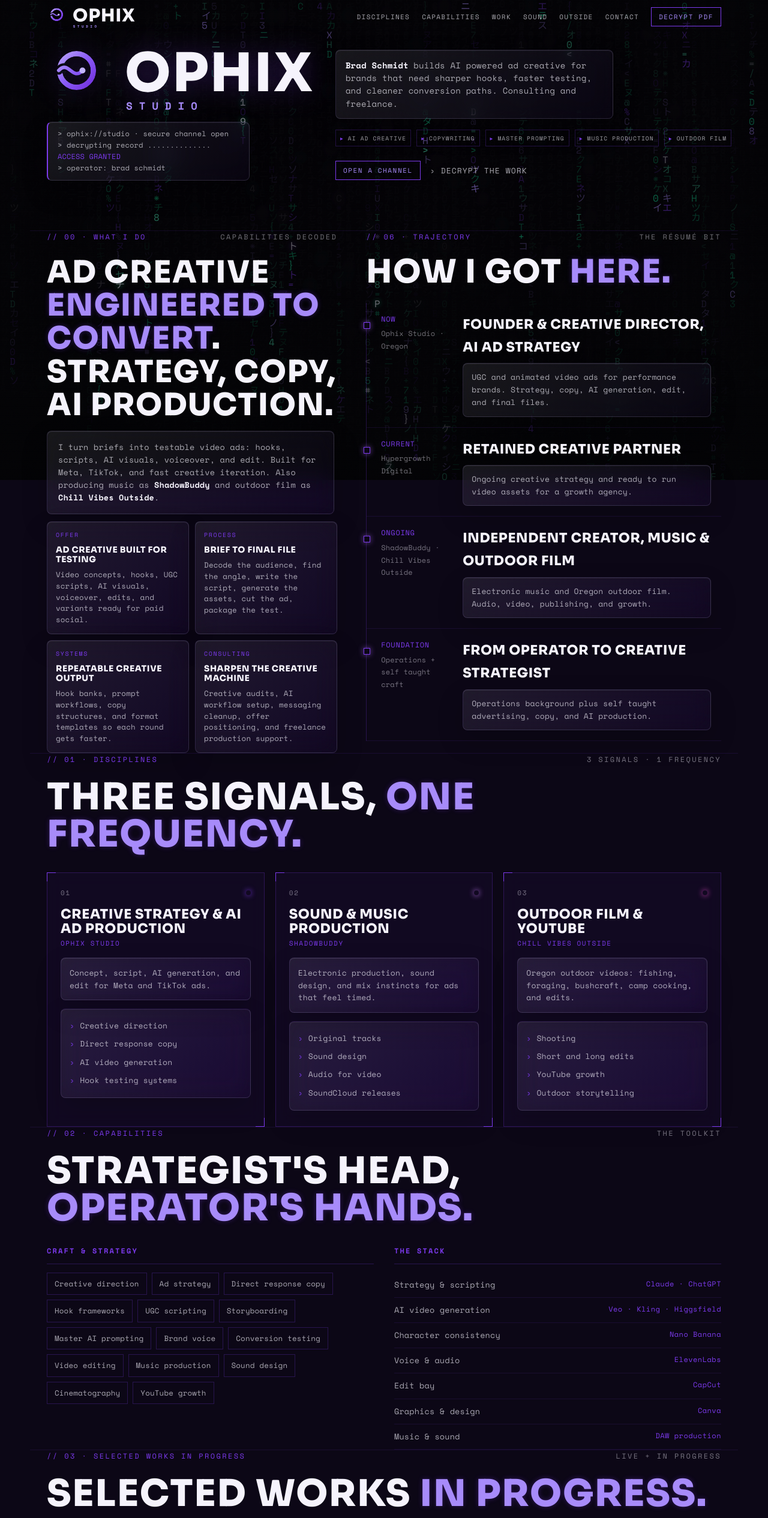
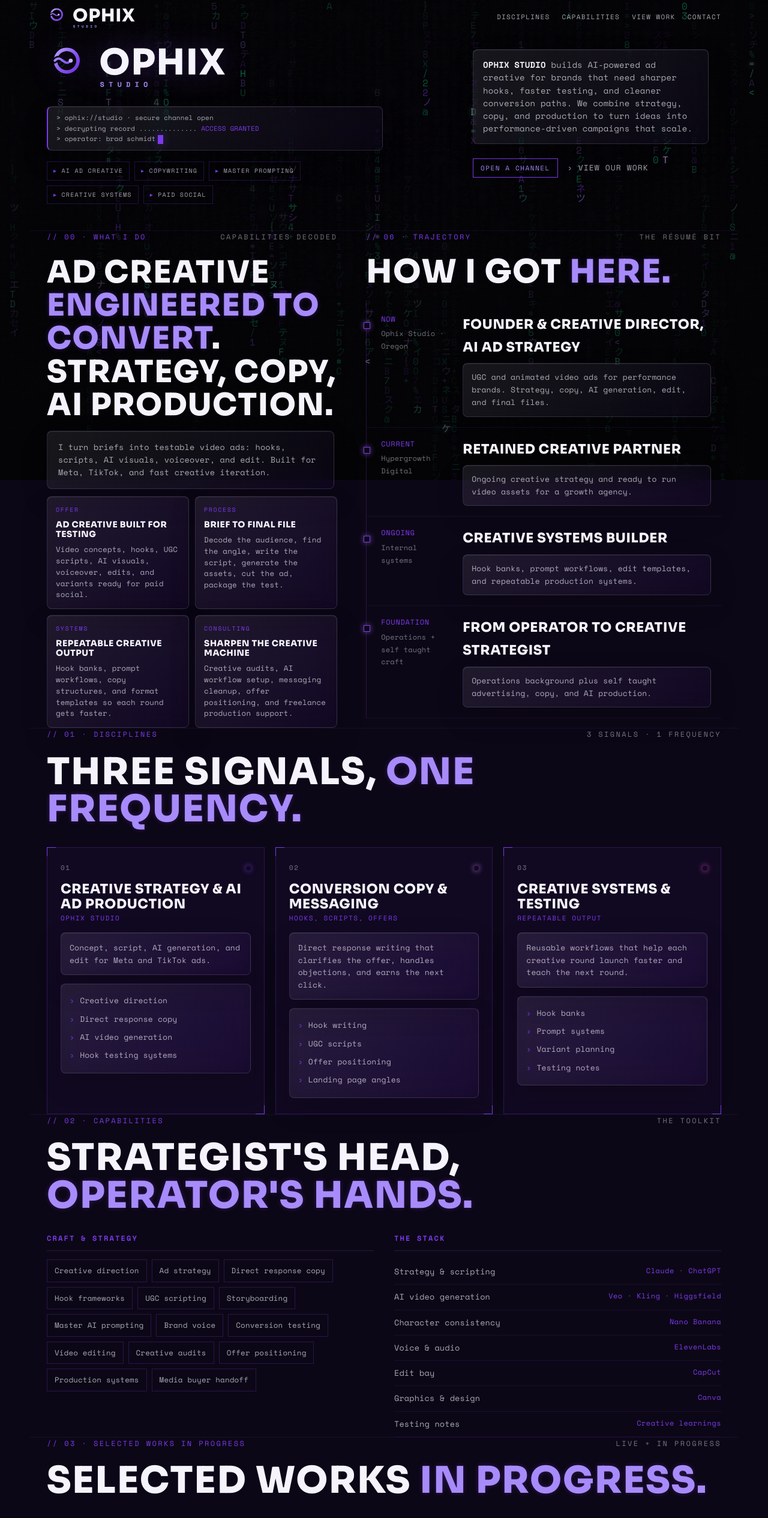
Before and after one commit to ophixstudio/ophix.studio, a plain HTML site: page index.html in a window 1280 px wide. Shown: the top 2530 px of the page at 60% size. Drawn offline with Linux system fonts and the light colour scheme.

Commit message:
Add files via upload

```diff
--- a/index.html
+++ b/index.html
@@ -3,17 +3,34 @@
 <head>
 <meta charset="UTF-8" />
 <meta name="viewport" content="width=device-width, initial-scale=1.0" />
-<title>Ophix Studio · Brad Schmidt · Creative Director & AI Ad Strategist</title>
-<meta name="description" content="Ophix Studio · the creative practice of Brad Schmidt. AI ad creative, copywriting & master prompting. Music as ShadowBuddy, outdoor film as Chill Vibes Outside. Available for consulting & freelance." />
-<meta property="og:type" content="profile" />
-<meta property="og:title" content="Ophix Studio · Brad Schmidt" />
-<meta property="og:description" content="Creative director & AI ad strategist. Decrypt the work." />
-<meta property="og:url" content="https://www.ophix.studio/" />
-<!-- <meta property="og:image" content="https://www.ophix.studio/share.jpg" /> -->
+<title>Ophix Studio</title>
+<meta name="description" content="AI-Powered Creative Strategy, UGC Ads &amp; Performance Marketing" />
+<meta name="robots" content="index, follow, max-image-preview:large" />
+<meta name="author" content="Ophix Studio" />
+<meta name="theme-color" content="#0C0716" />
+<link rel="canonical" href="https://ophix.studio" />
 
-<link rel="icon" href="brand/favicon/favicon.ico" sizes="any" />
-<link rel="icon" type="image/png" href="brand/favicon/favicon-32.png" sizes="32x32" />
-<link rel="apple-touch-icon" href="brand/favicon/apple-touch-icon-180.png" />
+<meta property="og:title" content="Ophix Studio" />
+<meta property="og:description" content="AI-Powered Creative Strategy, UGC Ads &amp; Performance Marketing" />
+<meta property="og:image" content="https://ophix.studio/og-image.jpg" />
+<meta property="og:image:secure_url" content="https://ophix.studio/og-image.jpg" />
+<meta property="og:image:type" content="image/jpeg" />
+<meta property="og:image:width" content="1200" />
+<meta property="og:image:height" content="630" />
+<meta property="og:image:alt" content="Ophix Studio - AI-Powered Creative Strategy, UGC Ads &amp; Performance Marketing" />
+<meta property="og:url" content="https://ophix.studio" />
+<meta property="og:type" content="website" />
+<meta property="og:site_name" content="Ophix Studio" />
+<meta property="og:locale" content="en_US" />
+
+<meta name="twitter:card" content="summary_large_image" />
+<meta name="twitter:title" content="Ophix Studio" />
+<meta name="twitter:description" content="AI-Powered Creative Strategy, UGC Ads &amp; Performance Marketing" />
+<meta name="twitter:image" content="https://ophix.studio/og-image.jpg" />
+<meta name="twitter:image:alt" content="Ophix Studio - AI-Powered Creative Strategy, UGC Ads &amp; Performance Marketing" />
+
+<link rel="icon" type="image/png" href="https://ophix.studio/favicon.png" />
+<link rel="apple-touch-icon" href="https://ophix.studio/favicon.png" />
 
 <style>
   @font-face{font-family:"Sora";src:url("brand/fonts/Sora-800.ttf") format("truetype");font-weight:800;font-style:normal;font-display:swap}
@@ -110,30 +127,33 @@
   .btn{font-family:"Space Mono",monospace;border:1px solid var(--violet);color:var(--light);background:transparent;
     padding:7px 12px;font-size:11px;letter-spacing:.14em;text-transform:uppercase;cursor:pointer;transition:.3s}
   .btn:hover{background:var(--violet);color:#0C0716;box-shadow:0 0 22px rgba(124,58,237,.5)}
-  .tg{display:none;background:none;border:1px solid var(--line);color:var(--text);padding:8px 11px;font-family:inherit;font-size:11px;letter-spacing:.12em;cursor:pointer}
+  .mobile-actions{display:none;align-items:center;gap:8px}
+  .mobile-work,.tg{display:none;background:none;border:1px solid var(--line);color:var(--text);padding:8px 11px;font-family:inherit;font-size:11px;letter-spacing:.12em;cursor:pointer}
+  .mobile-work:hover,.tg:hover{border-color:var(--violet);color:var(--light)}
 
   /* ---- hero ---- */
   .hero{min-height:52svh;display:flex;align-items:flex-start;padding-top:70px;padding-bottom:20px;border-top:none}
   .hero-inner{width:100%}
-  .hero-grid{display:grid;grid-template-columns:minmax(0,.82fr) minmax(0,1.18fr);gap:42px;align-items:center;width:100%}
+  .hero-grid{display:grid;grid-template-columns:minmax(560px,1.05fr) minmax(0,.95fr);gap:36px;align-items:start;width:100%}
   .hero-copy{min-width:0}
-  .term{font-size:12px;line-height:1.55;color:var(--dim);border-left:2px solid var(--violet);padding:10px 14px 10px 16px;margin-top:16px;max-width:46ch}
+  .term{font-size:11px;line-height:1.48;color:var(--dim);border-left:2px solid var(--violet);padding:10px 12px 10px 14px;margin-top:16px;width:min(100%,560px);max-width:560px}
   .term .ok{color:var(--violet)}
   .term div{overflow-wrap:anywhere}
-  .term div{opacity:0;animation:boot .5s forwards}
-  .term div:nth-child(1){animation-delay:.15s}
-  .term div:nth-child(2){animation-delay:.6s}
-  .term div:nth-child(3){animation-delay:1.05s}
+  .term div{opacity:1}
   @keyframes boot{to{opacity:1}}
   .cursor{display:inline-block;width:9px;height:15px;background:var(--violet);margin-left:4px;animation:bl 1s steps(1) infinite;box-shadow:var(--glow);vertical-align:middle}
   @keyframes bl{50%{opacity:0}}
+  .hero-signal{display:flex;flex-direction:column;align-items:flex-start}
   .hero-logo-title{margin:0}
-  .hero-mark{width:min(100%,520px);height:auto;filter:drop-shadow(0 0 22px rgba(124,58,237,.28))}
+  .hero-mark{width:min(100%,560px);height:auto;filter:drop-shadow(0 0 22px rgba(124,58,237,.28))}
   .roleline{max-width:54ch;color:var(--dim);font-size:14px;line-height:1.58;padding:14px 16px}
   .roleline b{color:var(--text)}
   .tags{display:flex;flex-wrap:wrap;gap:9px;margin-top:24px}
   .tag{font-size:11px;letter-spacing:.12em;text-transform:uppercase;color:var(--dim);border:1px solid var(--line);padding:6px 11px;white-space:nowrap}
   .tag::before{content:"▸ ";color:var(--violet)}
+  .hero-signal .tags{flex-direction:row;align-items:flex-start;justify-content:flex-start;margin-top:18px;width:min(100%,430px);gap:8px}
+  .hero-signal .tag{font-size:10px;padding:6px 10px}
+  .hero-signal .tag{width:max-content;max-width:100%}
   .hero-cta{display:flex;gap:16px;margin-top:28px;flex-wrap:wrap;align-items:center}
   .arrow{font-size:13px;letter-spacing:.08em;text-transform:uppercase;color:var(--dim);transition:.25s}
   .arrow:hover{color:var(--violet)}
@@ -245,7 +265,7 @@
   .socials a:hover{border-color:var(--violet);color:var(--light);box-shadow:0 0 16px rgba(124,58,237,.3)}
 
   footer{border-top:1px solid var(--line);padding:32px 0}
-  .foot{display:flex;justify-content:space-between;align-items:center;gap:16px;flex-wrap:wrap;font-size:12px;letter-spacing:.08em;text-transform:uppercase;color:var(--faint)}
+  .foot{display:flex;flex-direction:column;align-items:flex-start;gap:8px;font-size:12px;letter-spacing:.08em;text-transform:uppercase;color:var(--faint)}
   .foot a:hover{color:var(--violet)}
 
   @media(min-width:881px){
@@ -259,12 +279,12 @@
     .about-trajectory .tl h3{font-size:22px}
     .about-trajectory .tl p{font-size:13px;line-height:1.62}
     .hero{min-height:48svh;padding-top:68px;padding-bottom:18px}
-    .hero-grid{gap:34px}
-    .term{line-height:1.58;margin-top:14px}
-    .hero-mark{width:min(100%,500px)}
+    .hero-grid{grid-template-columns:minmax(680px,1fr) minmax(0,.95fr);gap:30px}
+    .term{line-height:1.58;margin-top:28px}
+    .hero-mark{width:min(100%,680px)}
     .roleline{margin-top:14px;line-height:1.52}
     .tags{margin-top:18px}
-    .hero-copy .tags{flex-wrap:nowrap}
+    .hero-copy .tags{flex-wrap:wrap}
     .hero-copy .tag{font-size:9.5px;padding:5px 7px}
     .hero-cta{margin-top:24px}
     .sec-head{margin-bottom:20px}
@@ -300,7 +320,8 @@
     .navlinks{display:none}
     .navlinks.open{display:flex;position:absolute;top:60px;right:18px;flex-direction:column;gap:18px;
       background:rgba(9,8,14,.97);border:1px solid var(--line);padding:22px 26px;backdrop-filter:blur(12px)}
-    .tg{display:inline-flex}
+    .mobile-actions{display:flex}
+    .mobile-work,.tg{display:inline-flex}
     .hero{overflow:hidden}
     .brand,.brand-logo{width:124px;min-width:124px}
     .hero{padding-top:86px}
@@ -377,13 +398,13 @@
     <div class="navlinks" id="navlinks">
       <a href="#disciplines">Disciplines</a>
       <a href="#capabilities">Capabilities</a>
-      <a href="#work">Work</a>
-      <a href="#sound">Sound</a>
-      <a href="#outside">Outside</a>
+      <a href="work.html">View Work</a>
       <a href="#contact">Contact</a>
-      <button class="btn" onclick="window.print()">Decrypt PDF</button>
     </div>
-    <button class="tg" id="tg">MENU</button>
+    <div class="mobile-actions">
+      <a class="mobile-work" href="work.html">WORK</a>
+      <button class="tg" id="tg">MENU</button>
+    </div>
   </nav>
 </header>
 
@@ -391,7 +412,7 @@
 <section class="hero wrap" id="top">
   <div class="hero-inner">
     <div class="hero-grid">
-      <div>
+      <div class="hero-signal">
         <h1 class="hero-logo-title">
           <img class="hero-mark" src="brand/svg/ophix-logo-horizontal.svg" alt="" />
           <span class="sr-only">OPHIX STUDIO</span>
@@ -401,23 +422,24 @@
           <div>&gt; decrypting record .............. <span class="ok">ACCESS GRANTED</span></div>
           <div>&gt; operator: brad schmidt<span class="cursor"></span></div>
         </div>
+        <div class="tags">
+          <span class="tag">AI Ad Creative</span>
+          <span class="tag">Copywriting</span>
+          <span class="tag">Master Prompting</span>
+          <span class="tag">Creative Systems</span>
+          <span class="tag">Paid Social</span>
+        </div>
       </div>
 
       <div class="hero-copy">
         <p class="roleline">
-          <b>Brad Schmidt</b> builds AI powered ad creative for brands that need sharper
-          hooks, faster testing, and cleaner conversion paths. Consulting and freelance.
+          <b>OPHIX STUDIO</b> builds AI-powered ad creative for brands that need sharper
+          hooks, faster testing, and cleaner conversion paths. We combine strategy, copy,
+          and production to turn ideas into performance-driven campaigns that scale.
         </p>
-        <div class="tags">
-          <span class="tag">AI Ad Creative</span>
-          <span class="tag">Copywriting</span>
-          <span class="tag">Master Prompting</span>
-          <span class="tag">Music Production</span>
-          <span class="tag">Outdoor Film</span>
-        </div>
         <div class="hero-cta">
           <button class="btn" onclick="document.getElementById('contact').scrollIntoView()">Open a channel</button>
-          <a class="arrow" href="#work">› Decrypt the work</a>
+          <a class="arrow" href="work.html">› View our work</a>
         </div>
       </div>
     </div>
@@ -433,8 +455,7 @@
     </p>
     <p class="sub reveal">
       I turn briefs into testable video ads: hooks, scripts, AI visuals, voiceover, and edit.
-      Built for Meta, TikTok, and fast creative iteration. Also producing music as
-      <b>ShadowBuddy</b> and outdoor film as <b>Chill Vibes Outside</b>.
+      Built for Meta, TikTok, and fast creative iteration.
     </p>
     <div class="swipe-hint">Swipe the blocks →</div>
     <div class="what-blocks stagger">
@@ -483,10 +504,10 @@
         </div>
       </div>
       <div class="tl">
-        <div><div class="when">ONGOING</div><div class="where">ShadowBuddy · Chill Vibes Outside</div></div>
+        <div><div class="when">ONGOING</div><div class="where">Internal systems</div></div>
         <div>
-          <h3>Independent Creator, Music &amp; Outdoor Film</h3>
-          <p>Electronic music and Oregon outdoor film. Audio, video, publishing, and growth.</p>
+          <h3>Creative Systems Builder</h3>
+          <p>Hook banks, prompt workflows, edit templates, and repeatable production systems.</p>
         </div>
       </div>
       <div class="tl">
@@ -521,26 +542,26 @@
     </div>
     <div class="panel disc">
       <div class="top"><span>02</span><span class="dot" style="color:#C77DFF"></span></div>
-      <h3>Sound &amp; Music Production</h3>
-      <div class="alias">ShadowBuddy</div>
-      <p>Electronic production, sound design, and mix instincts for ads that feel timed.</p>
+      <h3>Conversion Copy &amp; Messaging</h3>
+      <div class="alias">Hooks, scripts, offers</div>
+      <p>Direct response writing that clarifies the offer, handles objections, and earns the next click.</p>
       <ul>
-        <li>Original tracks</li>
-        <li>Sound design</li>
-        <li>Audio for video</li>
-        <li>SoundCloud releases</li>
+        <li>Hook writing</li>
+        <li>UGC scripts</li>
+        <li>Offer positioning</li>
+        <li>Landing page angles</li>
       </ul>
     </div>
     <div class="panel disc">
       <div class="top"><span>03</span><span class="dot" style="color:#E04CC9"></span></div>
-      <h3>Outdoor Film &amp; YouTube</h3>
-      <div class="alias">Chill Vibes Outside</div>
-      <p>Oregon outdoor videos: fishing, foraging, bushcraft, camp cooking, and edits.</p>
+      <h3>Creative Systems &amp; Testing</h3>
+      <div class="alias">Repeatable output</div>
+      <p>Reusable workflows that help each creative round launch faster and teach the next round.</p>
       <ul>
-        <li>Shooting</li>
-        <li>Short and long edits</li>
-        <li>YouTube growth</li>
-        <li>Outdoor storytelling</li>
+        <li>Hook banks</li>
+        <li>Prompt systems</li>
+        <li>Variant planning</li>
+        <li>Testing notes</li>
       </ul>
     </div>
   </div>
@@ -566,10 +587,10 @@
         <span class="skill">Brand voice</span>
         <span class="skill">Conversion testing</span>
         <span class="skill">Video editing</span>
-        <span class="skill">Music production</span>
-        <span class="skill">Sound design</span>
-        <span class="skill">Cinematography</span>
-        <span class="skill">YouTube growth</span>
+        <span class="skill">Creative audits</span>
+        <span class="skill">Offer positioning</span>
+        <span class="skill">Production systems</span>
+        <span class="skill">Media buyer handoff</span>
       </div>
     </div>
     <div class="cap-col reveal">
@@ -580,7 +601,7 @@
       <div class="stack-row"><span>Voice &amp; audio</span><span>ElevenLabs</span></div>
       <div class="stack-row"><span>Edit bay</span><span>CapCut</span></div>
       <div class="stack-row"><span>Graphics &amp; design</span><span>Canva</span></div>
-      <div class="stack-row"><span>Music &amp; sound</span><span>DAW production</span></div>
+      <div class="stack-row"><span>Testing notes</span><span>Creative learnings</span></div>
     </div>
   </div>
 </section>
@@ -619,62 +640,9 @@
       <div class="meta"><span>Systems</span><span>Copywriting</span><span>Pipeline</span></div>
     </div>
   </div>
-</section>
-
-<!-- ===== SOUND ===== -->
-<section class="wrap" id="sound">
-  <div class="sec-head"><span class="l">// 04 · Sound</span><span class="r">ShadowBuddy</span></div>
-  <div class="pnl">
-    <div class="copy reveal">
-      <div class="alias">@shadowbuddymusic</div>
-      <h3>SHADOWBUDDY</h3>
-      <p>Electronic, bass leaning production. Timing, tension, sound design, and mix feel.</p>
-      <ul class="tracklist">
-        <li><a href="https://soundcloud.com/shadow-buddy-768449657/like-paradise" target="_blank" rel="noopener"><span class="n">01</span><span class="t">Like Paradise</span><span class="y">2023</span></a></li>
-        <li><a href="https://soundcloud.com/shadow-buddy-768449657/phantom" target="_blank" rel="noopener"><span class="n">02</span><span class="t">Phantom</span><span class="y">2023</span></a></li>
-        <li><a href="https://soundcloud.com/shadow-buddy-768449657/feels-so-right" target="_blank" rel="noopener"><span class="n">03</span><span class="t">Feels So Right</span><span class="y">2023</span></a></li>
-        <li><a href="https://soundcloud.com/shadow-buddy-768449657/secrets" target="_blank" rel="noopener"><span class="n">04</span><span class="t">Secrets</span><span class="y">2023</span></a></li>
-        <li><a href="https://soundcloud.com/shadow-buddy-768449657/paradise" target="_blank" rel="noopener"><span class="n">05</span><span class="t">Paradise</span><span class="y">2022</span></a></li>
-      </ul>
-      <div class="plinks">
-        <a href="https://soundcloud.com/shadow-buddy-768449657" target="_blank" rel="noopener">SoundCloud ↗</a>
-        <a href="https://www.instagram.com/shadowbuddymusic/" target="_blank" rel="noopener">Instagram ↗</a>
-      </div>
-    </div>
-    <div class="media reveal">
-      <div class="frame">
-        <iframe height="420" scrolling="no" allow="autoplay" loading="lazy"
-          src="https://w.soundcloud.com/player/?url=https%3A%2F%2Fsoundcloud.com%2Fshadow-buddy-768449657&color=%23a855f7&auto_play=false&hide_related=true&show_comments=false&show_user=true&show_reposts=false&show_teaser=false&visual=true"></iframe>
-      </div>
-    </div>
-  </div>
-</section>
-
-<!-- ===== OUTSIDE ===== -->
-<section class="wrap" id="outside">
-  <div class="sec-head"><span class="l">// 05 · Outside</span><span class="r">Chill Vibes Outside</span></div>
-  <div class="pnl flip">
-    <div class="media reveal">
-      <a class="yt-card" href="https://www.youtube.com/@chillvibesoutside" target="_blank" rel="noopener">
-        <div class="yt-play">▶</div>
-        <div class="yt-name">CHILL VIBES OUTSIDE</div>
-        <div class="yt-sub">@chillvibesoutside · Oregon, USA</div>
-        <div class="yt-tags"><span>Fishing</span><span>Foraging</span><span>Bushcraft</span><span>Camp cooking</span></div>
-        <div class="yt-cta">Watch on YouTube ↗</div>
-      </a>
-      <!-- Live player option: replace the yt-card block with
-           <div class="frame"><iframe height="300" allowfullscreen src="https://www.youtube.com/embed/YOUR_VIDEO_ID"></iframe></div>
-           (single video ID — channel/playlist embeds error out) -->
-    </div>
-    <div class="copy reveal">
-      <div class="alias">@chillvibesoutside</div>
-      <h3>CHILL VIBES OUTSIDE</h3>
-      <p>Oregon fishing, foraging, bushcraft, and camp cooking. Shot, edited, and grown solo.</p>
-      <div class="plinks">
-        <a href="https://www.youtube.com/@chillvibesoutside" target="_blank" rel="noopener">YouTube ↗</a>
-        <a href="https://www.instagram.com/chillvibesoutside/" target="_blank" rel="noopener">Instagram ↗</a>
-      </div>
-    </div>
+  <div class="hero-cta" style="margin-top:26px">
+    <a class="btn" href="work.html">View full work page</a>
+    <a class="arrow" href="mailto:brad@ophix.studio">› Send a brief</a>
   </div>
 </section>
 
@@ -682,21 +650,20 @@
 <section class="contact wrap" id="contact">
   <div class="label" style="margin-bottom:18px">// Available for consulting &amp; freelance</div>
   <h2><span class="decode">LET'S MAKE SOMETHING</span> <span class="vi decode">WORTH SEEING.</span></h2>
-  <p class="lead">Need ad creative, copy, AI prompting, or sound? Send the brief. I’ll make it sharper.</p>
+  <p class="lead">Need ad creative, copy, AI prompting, or production systems? Send the brief. I’ll make it sharper.</p>
   <a class="email" href="mailto:brad@ophix.studio">brad@ophix.studio</a>
   <div class="socials">
-    <a href="https://soundcloud.com/shadow-buddy-768449657" target="_blank" rel="noopener">SoundCloud</a>
-    <a href="https://www.youtube.com/@chillvibesoutside" target="_blank" rel="noopener">YouTube</a>
-    <a href="https://www.instagram.com/shadowbuddymusic/" target="_blank" rel="noopener">IG · Music</a>
-    <a href="https://www.instagram.com/chillvibesoutside/" target="_blank" rel="noopener">IG · Outdoors</a>
     <a href="https://www.linkedin.com/in/brad-schmidt-b620b81b8/" target="_blank" rel="noopener">LinkedIn</a>
+    <a href="work.html">View Work</a>
     <a href="#" onclick="window.print();return false;">Download PDF</a>
   </div>
 </section>
 
 <footer>
   <div class="wrap foot">
-    <span>© <span id="yr"></span> Ophix Studio · Brad Schmidt</span>
+    <span>© <span id="yr"></span> Ophix Studio</span>
+    <span>Brad Schmidt</span>
+    <span>Creative direction and AI ad strategy</span>
     <a href="mailto:brad@ophix.studio">brad@ophix.studio</a>
   </div>
 </footer>
```
